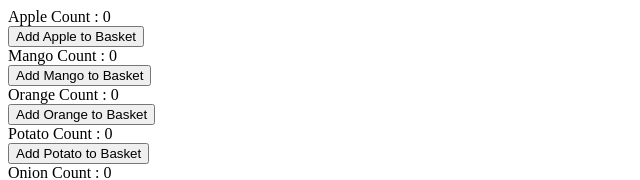
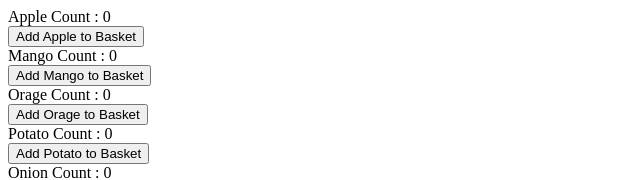
Before and after one commit to njain9104/react-1o1, a React (Vite) app: page / in a window 1280 px wide. Shown: the top 180 px of the page, without its empty margins (0-640 px from the left). Built offline with nearby package versions, Linux system fonts and the light colour scheme.

Commit message:
Rendering List of Counters using fruits and vegetables array

```diff
--- a/src/App.jsx
+++ b/src/App.jsx
@@ -1,13 +1,17 @@
 import Counter from "./Counter";
+
+const fruits = ["Apple", "Mango", "Orage"];
+const vegetables = ["Potato", "Onion"];
 
 const App = () => {
   return (
     <div>
-      <Counter name={"Apple"} />
-      <Counter name={"Mango"} />
-      <Counter name={"Orange"} />
-      <Counter name={"Potato"} />
-      <Counter name={"Onion"} />
+      {fruits.map((fruit) => {
+        return <Counter name={fruit} />;
+      })}
+      {vegetables.map((vegetable) => {
+        return <Counter name={vegetable} />;
+      })}
     </div>
   );
 };
```
